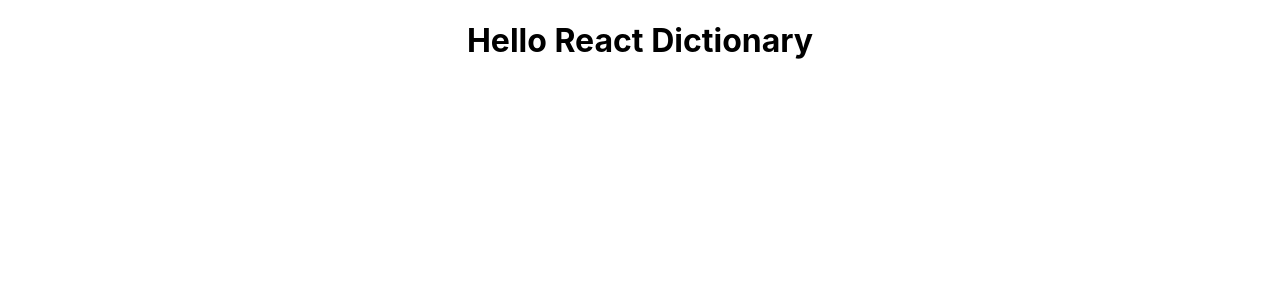
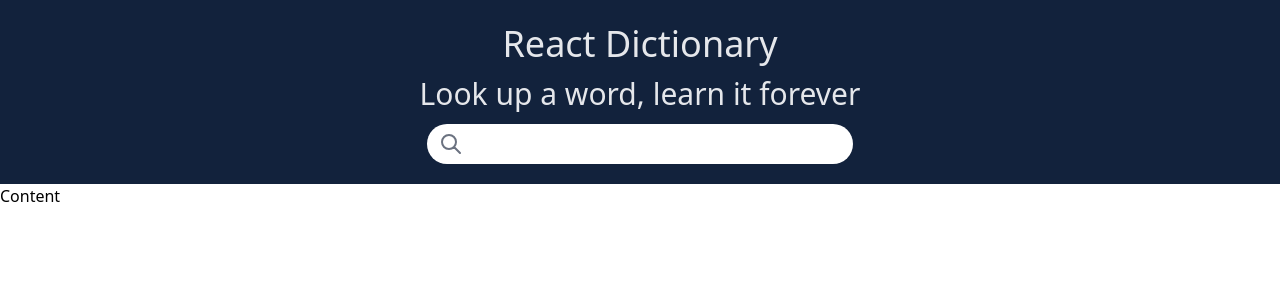
Before and after one commit to ashmeetsmonga/react-dictionary, a React (Create React App) app: page / in a window 1280 px wide. Shown: the top 300 px of the page. Built offline with nearby package versions, Linux system fonts and the light colour scheme.

Commit message:
header created

```diff
--- a/package.json
+++ b/package.json
@@ -3,6 +3,7 @@
   "version": "0.1.0",
   "private": true,
   "dependencies": {
+    "@heroicons/react": "^1.0.6",
     "@testing-library/jest-dom": "^5.16.4",
     "@testing-library/react": "^13.1.1",
     "@testing-library/user-event": "^13.5.0",
@@ -34,5 +35,10 @@
       "last 1 firefox version",
       "last 1 safari version"
     ]
+  },
+  "devDependencies": {
+    "autoprefixer": "^10.4.4",
+    "postcss": "^8.4.12",
+    "tailwindcss": "^3.0.24"
   }
 }
--- /dev/null
+++ b/postcss.config.js
@@ -0,0 +1,6 @@
+module.exports = {
+  plugins: {
+    tailwindcss: {},
+    autoprefixer: {},
+  },
+}
--- a/src/App.js
+++ b/src/App.js
@@ -1,9 +1,11 @@
-import "./App.css";
+import Content from "./components/Content";
+import Header from "./components/Header";
 
 function App() {
 	return (
-		<div className='App'>
-			<h1>Hello React Dictionary</h1>
+		<div>
+			<Header />
+			<Content />
 		</div>
 	);
 }
--- /dev/null
+++ b/src/components/Content.js
@@ -0,0 +1,7 @@
+import React from "react";
+
+function Content() {
+	return <div>Content</div>;
+}
+
+export default Content;
--- /dev/null
+++ b/src/components/Definition.js
@@ -0,0 +1,13 @@
+import React from "react";
+
+function Definition() {
+	return (
+		<div>
+			Lorem ipsum dolor sit, amet consectetur adipisicing elit. Libero,
+			laudantium? Numquam, saepe nam quia commodi perspiciatis quos quibusdam
+			placeat repellat!
+		</div>
+	);
+}
+
+export default Definition;
--- /dev/null
+++ b/src/components/Example.js
@@ -0,0 +1,13 @@
+import React from "react";
+
+function Example() {
+	return (
+		<div>
+			Lorem ipsum dolor sit amet consectetur, adipisicing elit. Eligendi
+			suscipit ullam ad rerum quisquam omnis dolore, excepturi quibusdam. Earum,
+			cumque.
+		</div>
+	);
+}
+
+export default Example;
--- /dev/null
+++ b/src/components/Header.js
@@ -0,0 +1,18 @@
+import React from "react";
+import Search from "./Search";
+
+function Header() {
+	return (
+		<div className='w-screen text-center bg-customBg'>
+			<h1 className='text-gray-200 font-thin text-3xl pt-6 md:text-4xl'>
+				React Dictionary
+			</h1>
+			<h2 className='text-gray-200 font-thin text-2xl pt-3 md:text-3xl'>
+				Look up a word, learn it forever
+			</h2>
+			<Search />
+		</div>
+	);
+}
+
+export default Header;
--- /dev/null
+++ b/src/components/Search.js
@@ -0,0 +1,16 @@
+import React from "react";
+import { SearchIcon } from "@heroicons/react/outline";
+
+function Search() {
+	return (
+		<div className='relative inline-flex w-1/2 items-center mb-2 md:w-1/3 '>
+			<SearchIcon className='absolute left-3 w-6 z-10 text-gray-500' />
+			<input
+				className='my-3 rounded-full p-2 pl-11 focus:outline-none w-full'
+				type='text'
+			/>
+		</div>
+	);
+}
+
+export default Search;
--- /dev/null
+++ b/src/components/Word.js
@@ -0,0 +1,7 @@
+import React from "react";
+
+function Word() {
+	return <div>Confidence</div>;
+}
+
+export default Word;
--- a/src/index.css
+++ b/src/index.css
@@ -1,13 +1,3 @@
-body {
-  margin: 0;
-  font-family: -apple-system, BlinkMacSystemFont, 'Segoe UI', 'Roboto', 'Oxygen',
-    'Ubuntu', 'Cantarell', 'Fira Sans', 'Droid Sans', 'Helvetica Neue',
-    sans-serif;
-  -webkit-font-smoothing: antialiased;
-  -moz-osx-font-smoothing: grayscale;
-}
-
-code {
-  font-family: source-code-pro, Menlo, Monaco, Consolas, 'Courier New',
-    monospace;
-}
+@tailwind base;
+@tailwind components;
+@tailwind utilities;
--- /dev/null
+++ b/tailwind.config.js
@@ -0,0 +1,11 @@
+module.exports = {
+	content: ["./src/**/*.{js,jsx,ts,tsx}"],
+	theme: {
+		extend: {
+			colors: {
+				customBg: "rgb(18, 34, 60)",
+			},
+		},
+	},
+	plugins: [],
+};
```
Also changed, not shown: 1 other file (tests, documents, lock files or other folders).
